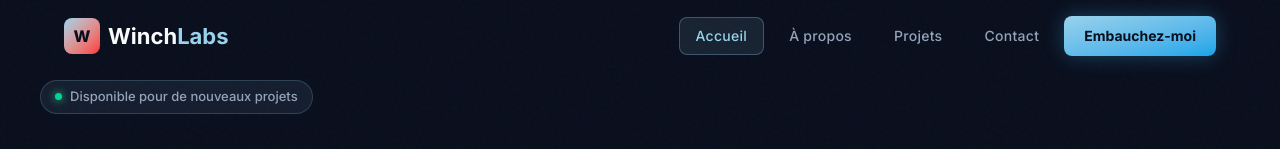
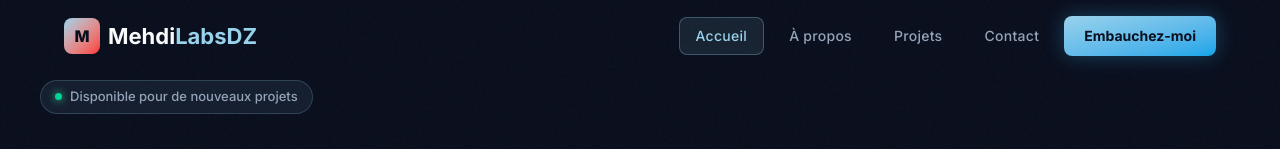
Before and after one commit to MehdiAbdi7/MehdiLabsDZ-portfolio, a Next.js app in the folder client/: page / in a window 1280 px wide. Shown: the top 149 px of the page. Built offline with nearby package versions, Linux system fonts and the light colour scheme.

Commit message:
fix: corriger le nom de la marque dans le pied de page et la barre de navigation

```diff
--- a/client/components/Footer.tsx
+++ b/client/components/Footer.tsx
@@ -11,10 +11,10 @@ export default function Footer() {
           <div>
             <div className="mb-3 flex items-center gap-2 font-space text-[22px] font-bold">
               <span className="inline-flex h-8 w-8 items-center justify-center rounded-md bg-linear-to-br from-sky to-red-500 text-[14px] font-black text-navy">
-                W
+                M
               </span>
               <span className="text-slate-50">
-                Winch<span className="text-sky">Labs</span>
+                Mehdi<span className="text-sky">LabsDZ</span>
               </span>
             </div>
             <p className="max-w-60 text-sm leading-[1.7] text-muted">
--- a/client/components/Navbar.tsx
+++ b/client/components/Navbar.tsx
@@ -44,10 +44,10 @@ export default function Navbar() {
           className="flex items-center gap-2 font-space text-[22px] font-bold"
         >
           <span className="inline-flex h-9 w-9 items-center justify-center rounded-lg bg-linear-to-br from-sky to-red-500 text-[16px] font-black text-navy">
-            W
+            M
           </span>
           <span className="text-slate-50">
-            Winch<span className="text-sky">Labs</span>
+            Mehdi<span className="text-sky">LabsDZ</span>
           </span>
         </Link>
 
```
